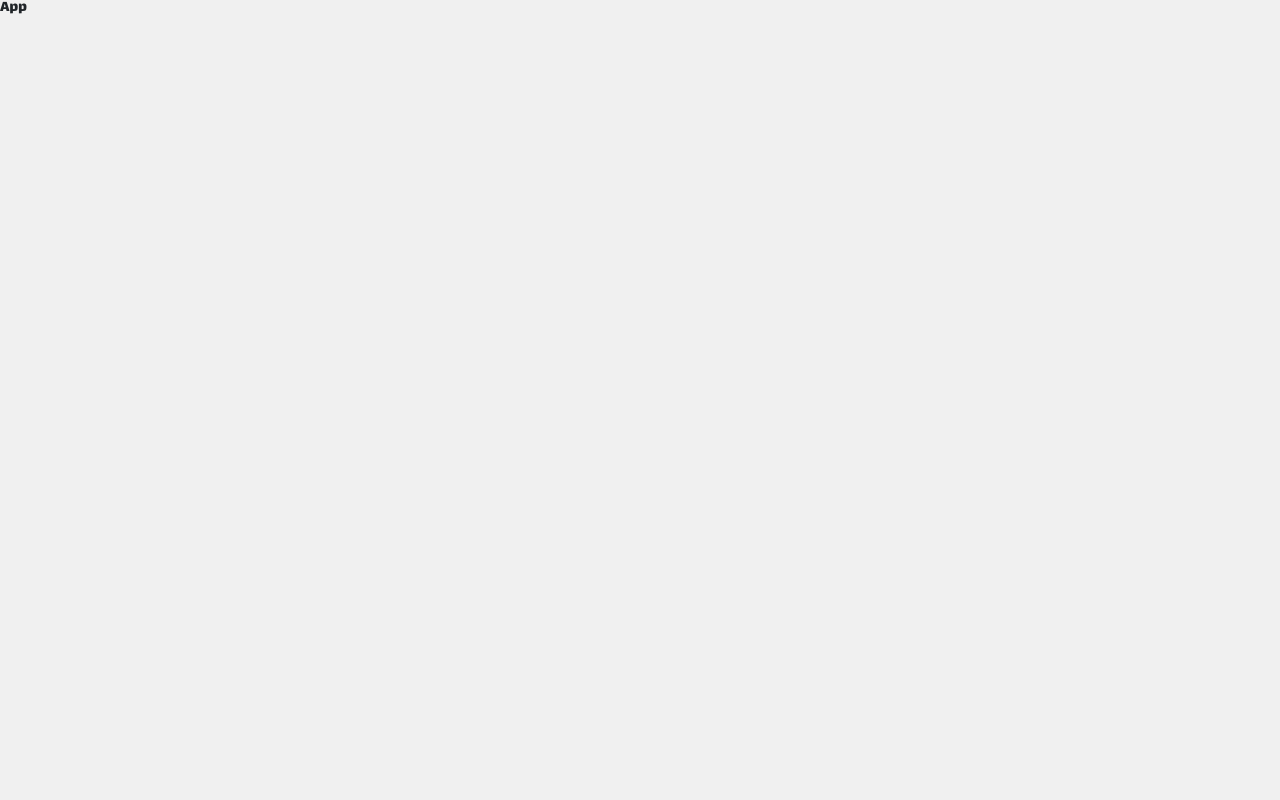
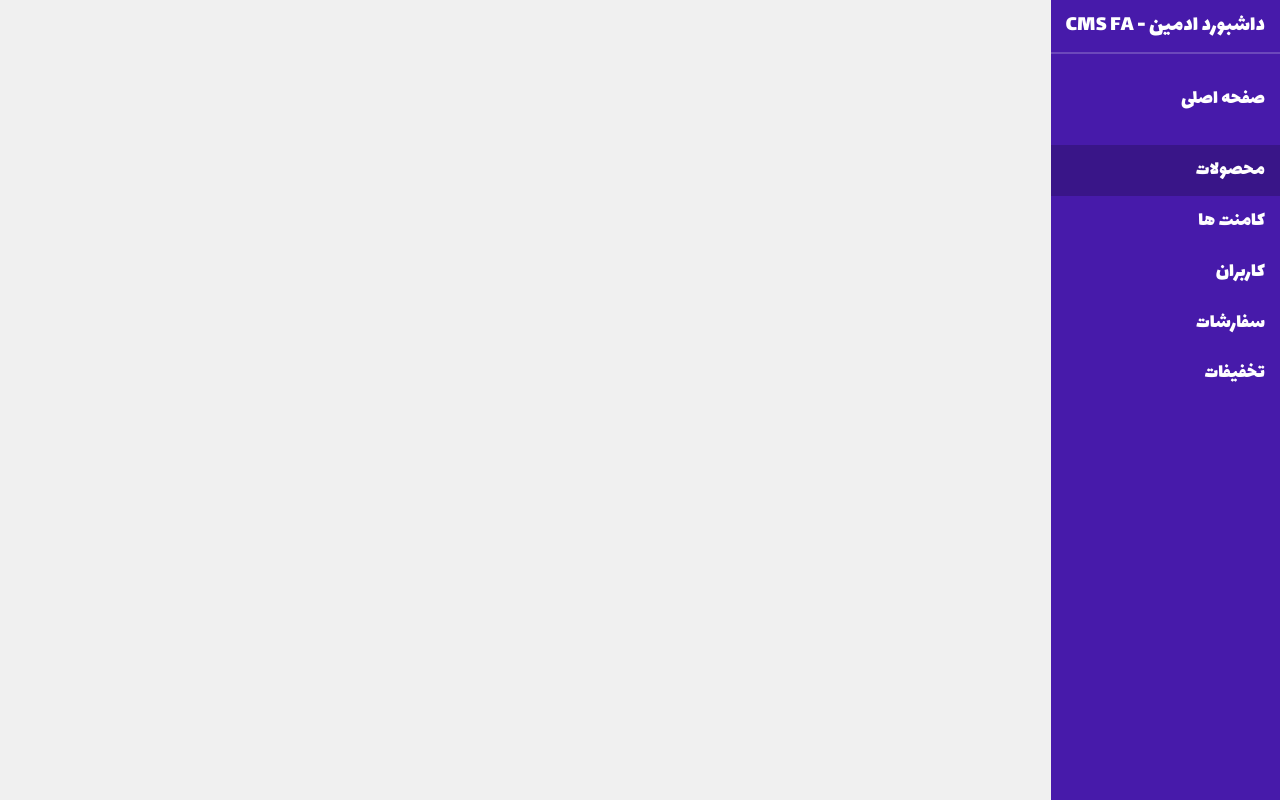
Before and after one commit to esrafil418/FA-CMS, a React (Vite) app: page / in a window 1280 px wide. Built offline with nearby package versions, Linux system fonts and the light colour scheme.

Commit message:
feat: Creat Sidebar Section

```diff
--- a/src/App.jsx
+++ b/src/App.jsx
@@ -1,3 +1,9 @@
+import Sidebar from "./components/Sidebar/Sidebar";
+
 export default function App() {
-	return <div>App</div>;
+	return (
+		<>
+			<Sidebar />
+		</>
+	);
 }
--- /dev/null
+++ b/src/components/Sidebar/Sidebar.css
@@ -0,0 +1,41 @@
+.sidebar {
+	position: fixed;
+	background-color: var(--blue);
+	height: 100vh;
+	flex: 1;
+}
+
+.sidebar-title {
+	font-size: 1.4rem;
+	color: var(--white);
+	padding: 15px;
+	text-align: right;
+	border-bottom: 2px solid #6c48bb;
+}
+
+.sidebar-links {
+	margin-top: 20px;
+}
+
+.sidebar-links li {
+	position: relative;
+	padding: 15px;
+}
+
+.sidebar-links li a {
+	width: 100%;
+	color: var(--white);
+	text-decoration: none;
+	display: flex;
+	justify-content: right;
+	align-items: center;
+	font-size: 1.3rem;
+}
+
+.sidebar-links li.active {
+	background-color: #391588;
+}
+
+.sidebar-links li:first-child {
+	margin-bottom: 20px;
+}
--- /dev/null
+++ b/src/components/Sidebar/Sidebar.jsx
@@ -0,0 +1,30 @@
+import "./Sidebar.css";
+
+export default function Sidebar() {
+	return (
+		<div className="sidebar">
+			<h1 className="sidebar-title">داشبورد ادمین - CMS FA</h1>
+
+			<ul className="sidebar-links">
+				<li>
+					<a href="#">صفحه اصلی</a>
+				</li>
+				<li className="active">
+					<a href="#">محصولات</a>
+				</li>
+				<li>
+					<a href="#">کامنت ها</a>
+				</li>
+				<li>
+					<a href="#">کاربران</a>
+				</li>
+				<li>
+					<a href="#">سفارشات</a>
+				</li>
+				<li>
+					<a href="#">تخفیفات</a>
+				</li>
+			</ul>
+		</div>
+	);
+}
--- a/src/custom.css
+++ b/src/custom.css
@@ -13,6 +13,8 @@
 
 body {
 	background-color: var(--white-50);
+	display: flex;
+	direction: rtl;
 }
 
 *,
```
